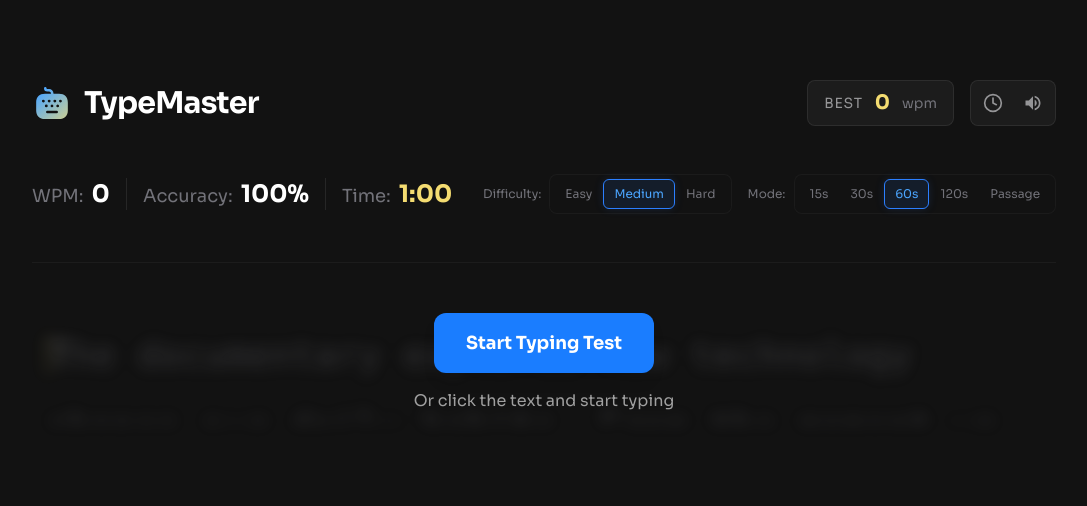
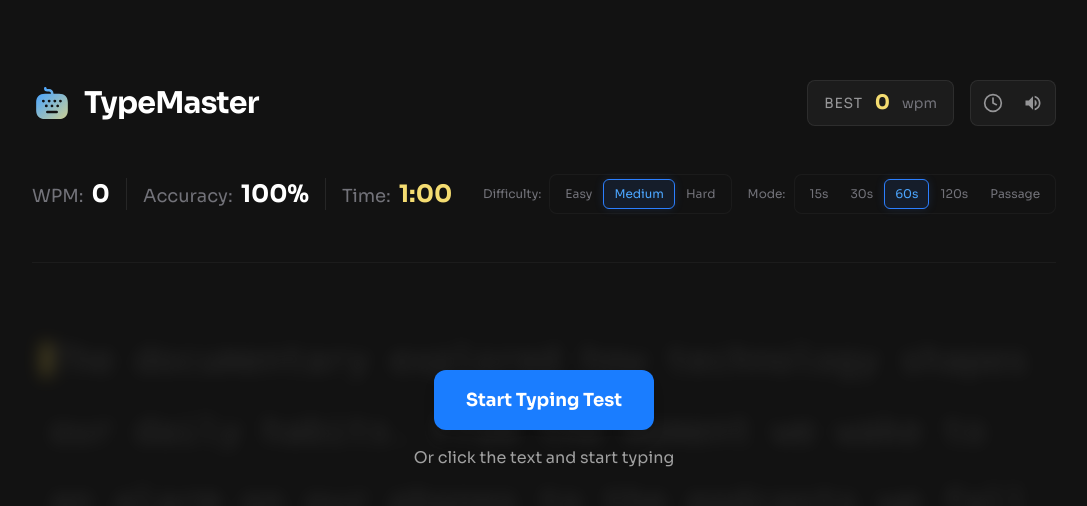
Before and after one commit to gbollybambam/typing-speed-test, a React (Vite) app: page / in a window 1280 px wide. Shown: the top 506 px of the page, without its empty margins (96-1183 px from the left). Built offline with nearby package versions, Linux system fonts and the light colour scheme.

Commit message:
feat: add liquid caret animation and restore green text

```diff
--- a/package.json
+++ b/package.json
@@ -11,6 +11,7 @@
   },
   "dependencies": {
     "clsx": "^2.1.1",
+    "framer-motion": "^12.26.2",
     "react": "^19.2.0",
     "react-dom": "^19.2.0",
     "tailwind-merge": "^3.4.0"
--- a/src/components/typing/TypingArea.tsx
+++ b/src/components/typing/TypingArea.tsx
@@ -1,83 +1,143 @@
-import { memo, useRef, useEffect } from 'react';
+import { memo, useRef, useEffect, useState } from 'react';
+import { motion, AnimatePresence } from 'framer-motion';
 
-// 1. Extract the Single Character Component
-// We wrap this in 'memo' so it ONLY re-renders if its specific state changes.
+// --- 1. The Liquid Caret Component ---
+const Caret = ({ top, left, height }: { top: number; left: number; height: number }) => {
+  return (
+    <motion.div
+      initial={false}
+      animate={{ top, left, height }}
+      transition={{
+        type: "spring",
+        stiffness: 400,
+        damping: 28,
+        mass: 0.5
+      }}
+      className="absolute w-1 bg-yellow-400 rounded-full z-10 shadow-[0_0_10px_2px_rgba(250,204,21,0.5)]"
+      style={{ pointerEvents: 'none' }}
+    />
+  );
+};
+
+// --- 2. The Single Character Component ---
 const Character = memo(({
   char,
   status,
-  isCursor
+  isActive
 }: {
   char: string;
   status: 'correct' | 'error' | 'pending';
-  isCursor: boolean
+  isActive: boolean
 }) => {
-  const cursorRef = useRef<HTMLSpanElement>(null);
+  const charRef = useRef<HTMLSpanElement>(null);
 
+  // Auto-scroll logic
   useEffect(() => {
-    if (isCursor && cursorRef.current) {
-      // smooth scroll into view
-      cursorRef.current.scrollIntoView({
+    if (isActive && charRef.current) {
+      charRef.current.scrollIntoView({
         behavior: "smooth",
         block: "center",
-        inline: "nearest" // Prevents horizontal jumping
+        inline: "nearest"
       });
     }
-  }, [isCursor]);
+  }, [isActive]);
 
-  let classes = "transition-colors duration-75 relative font-mono "; // Added font-mono for better spacing
+  let classes = "relative font-mono text-2xl md:text-3xl lg:text-4xl leading-relaxed md:leading-loose transition-colors duration-200 ";
 
+  // ✅ FIX: Restored the Green color for correct characters
   if (status === 'correct') {
     classes += "text-green-500";
   } else if (status === 'error') {
     classes += "text-red-500 underline decoration-2 underline-offset-4 decoration-red-500 bg-red-500/10 rounded-sm";
-  } else if (isCursor) {
-    classes += "text-neutral-100 border-l-2 border-yellow-400 animate-pulse pl-[1px]";
   } else {
-    classes += "text-neutral-500";
+    classes += "text-neutral-600";
   }
 
   return (
-    <span ref={isCursor ? cursorRef : null} className={classes}>
+    <span ref={charRef} className={classes}>
       {char}
+      {/* Invisible Marker for Caret Position */}
+      {isActive && <span id="active-caret-marker" className="absolute left-0 top-1 bottom-1 w-full -z-10 opacity-0" />}
     </span>
   );
 }, (prev, next) => {
-  // Custom comparison for maximum performance:
-  // Only re-render if status changes or cursor state changes
-  return prev.status === next.status && prev.isCursor === next.isCursor && prev.char === next.char;
+  return prev.status === next.status && prev.isActive === next.isActive && prev.char === next.char;
 });
 
+// --- 3. The Main Area ---
 interface TypingAreaProps {
   text: string;
   typed: string;
 }
 
 const TypingArea = ({ text, typed }: TypingAreaProps) => {
-  // We don't need the containerRef scroll logic anymore because
-  // the Character component handles its own "scrollIntoView"
+  const containerRef = useRef<HTMLDivElement>(null);
+
+  const [caretPos, setCaretPos] = useState({ top: 0, left: 0, height: 0 });
+  const [showCaret, setShowCaret] = useState(false);
+
+  useEffect(() => {
+    const updateCaretPosition = () => {
+      const marker = document.getElementById('active-caret-marker');
+      const container = containerRef.current;
+
+      if (marker && container) {
+        const markerRect = marker.getBoundingClientRect();
+        const containerRect = container.getBoundingClientRect();
+
+        setCaretPos({
+          top: markerRect.top - containerRect.top,
+          left: markerRect.left - containerRect.left - 2,
+          height: markerRect.height
+        });
+        setShowCaret(true);
+      } else {
+        setShowCaret(false);
+      }
+    };
+
+    updateCaretPosition();
+    window.addEventListener('resize', updateCaretPosition);
+    return () => window.removeEventListener('resize', updateCaretPosition);
+  }, [typed, text]);
 
   return (
-    <div className="w-full px-1">
+    <div className="w-full px-1 relative">
+
+      {/* The Floating Caret Layer */}
+      <div className="absolute inset-0 pointer-events-none" aria-hidden="true">
+        <AnimatePresence>
+          {showCaret && (
+            <Caret
+              top={caretPos.top}
+              left={caretPos.left}
+              height={caretPos.height}
+            />
+          )}
+        </AnimatePresence>
+      </div>
+
+      {/* The Text Layer */}
       <div
-        className="font-medium text-2xl md:text-3xl lg:text-4xl leading-relaxed md:leading-loose tracking-wide wrap-break-words select-none pointer-events-none text-left max-h-26 overflow-hidden relative"
+        ref={containerRef}
+        className="wrap-break-words select-none pointer-events-none text-left max-h-62.5 overflow-hidden relative p-1"
       >
         {text.split('').map((char, index) => {
           const isTyped = index < typed.length;
           const isCorrect = isTyped && typed[index] === char;
           const isError = isTyped && !isCorrect;
+          const isActive = index === typed.length;
 
           let status: 'correct' | 'error' | 'pending' = 'pending';
           if (isCorrect) status = 'correct';
           if (isError) status = 'error';
-
-          const isCursor = index === typed.length;
 
           return (
             <Character
               key={index}
               char={char}
               status={status}
-              isCursor={isCursor}
+              isActive={isActive}
             />
           );
         })}
```
Also changed, not shown: 1 other file (tests, documents, lock files or other folders).
